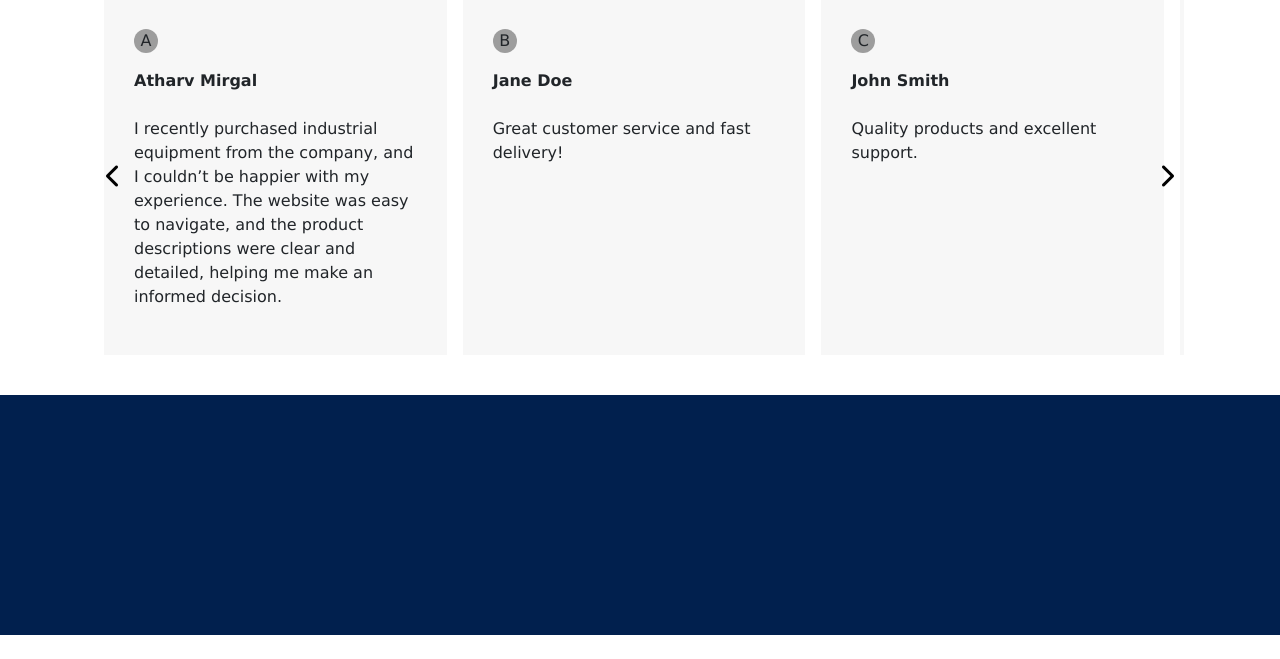
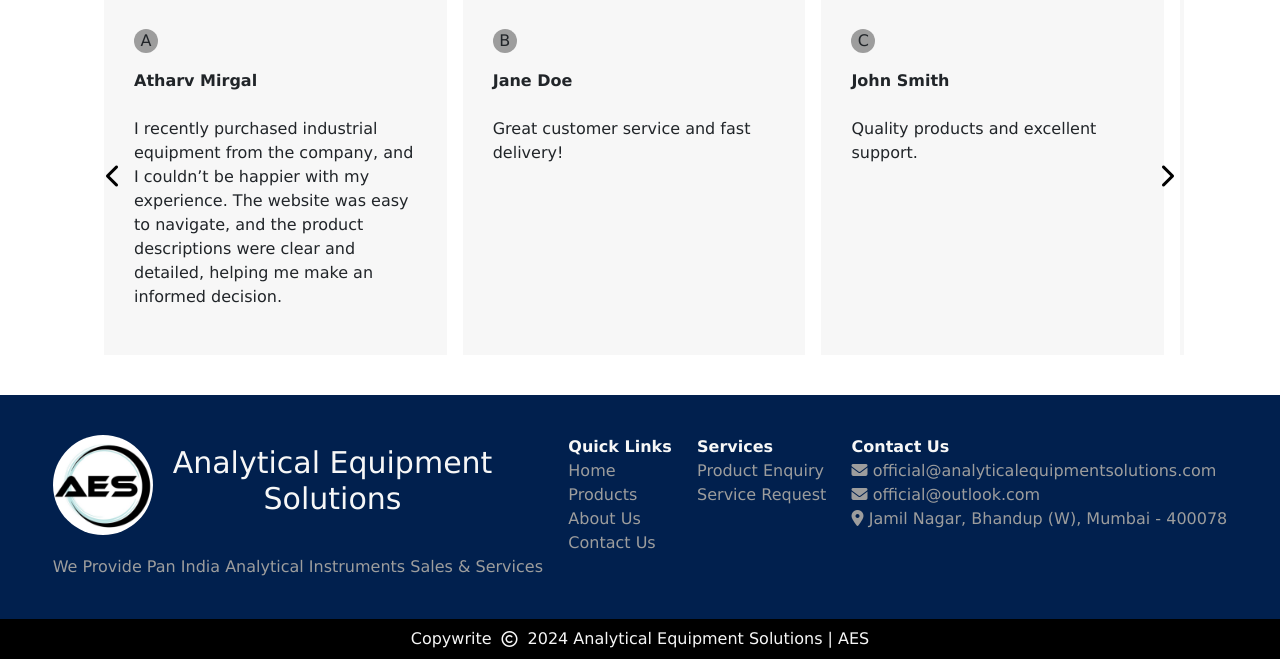
Before and after one commit to balotiyash/AES-FrontEnd, a PHP site: page / in a window 1280 px wide. Shown: the part 1537-2196 px from the top of the page. Before the commit the page ends 2172 px from the top, so only its background shows below. Run offline with PHP 8.4, Linux system fonts and the light colour scheme; some libraries are stand-ins or nearby versions.

Commit message:
formated the home page code (index, css, js & footer style)

```diff
--- a/index.html
+++ b/index.html
@@ -39,6 +39,7 @@
 
     <!-- stylesheets -->
     <link rel="stylesheet" href="./style.css">
+    <link rel="stylesheet" href="./shared/style/footerStyle.css">
 </head>
 
 <body>
@@ -73,6 +74,7 @@
         </div>
     </header>
 
+    <!-- Main content -->
     <main class="mainDiv">
         <!-- Hero Img -->
         <section class="hero-img-sec">
@@ -83,6 +85,8 @@
 
         <!-- About us & news -->
         <section class="about-news-sec">
+
+            <!-- about us -->
             <div class="about-div">
                 <h5>About Us</h5>
                 <p>Our commitment to quality, integrity, and customer satisfaction is evident in every aspect of our
@@ -94,6 +98,7 @@
                     highest standards in all our operations.</p>
             </div>
 
+            <!-- news & events -->
             <div class="news-div">
                 <h5>News & Events</h5>
                 <ul>
@@ -106,7 +111,10 @@
             </div>
         </section>
 
+        <!-- image slider section -->
         <section class="part-3">
+
+            <!-- image slider -->
             <div class="image-slider">
                 <img src="./assets/images/Automatic Hydraulic Press.jpg" alt="">
                 <img src="./assets/images/Brobe Sonicator.jpg" alt="">
@@ -114,6 +122,7 @@
                 <img src="./assets/images/Gas Flow Meter - VKIT.jpg" alt="">
             </div>
 
+            <!-- why order from us -->
             <div class="why-order-div">
                 <h5>Why order from us?</h5>
                 <br>
@@ -124,8 +133,10 @@
             </div>
         </section>
 
+        <!-- Testimonials -->
         <section class="part-4">
             <h5>Testimonials</h5>
+
             <div class="testimonials-container">
                 <div class="testimonials-div">
                     <div class="review-div">
@@ -138,7 +149,7 @@
                             experience. The website was easy to navigate, and the product descriptions were clear and
                             detailed, helping me make an informed decision.</p>
                     </div>
-                    <!-- Repeat review-divs for other testimonials -->
+
                     <div class="review-div">
                         <div>
                             <p class="profile-img">B</p>
@@ -147,6 +158,7 @@
                         <br>
                         <p>Great customer service and fast delivery!</p>
                     </div>
+
                     <div class="review-div">
                         <div>
                             <p class="profile-img">C</p>
@@ -155,6 +167,7 @@
                         <br>
                         <p>Quality products and excellent support.</p>
                     </div>
+
                     <div class="review-div">
                         <div>
                             <p class="profile-img">D</p>
@@ -163,6 +176,7 @@
                         <br>
                         <p>Highly recommended for industrial equipment!</p>
                     </div>
+
                     <div class="review-div">
                         <div>
                             <p class="profile-img">D</p>
@@ -172,62 +186,72 @@
                         <p>Highly recommended for industrial equipment!</p>
                     </div>
                 </div>
+
+                <!-- Navigation buttons -->
                 <button class="nav-button left" onclick="moveSlide(-1)"><i class="fas fa-chevron-left"></i></button>
                 <button class="nav-button right" onclick="moveSlide(1)"><i class="fas fa-chevron-right"></i></button>
             </div>
         </section>
     </main>
 
-    <footer class="footer">
+    <!-- Footer -->
+    <footer>
+        <!-- Main footer -->
+        <div class="footer">
 
+            <!-- Company profile -->
+            <div class="footer-child-1">
+                <div class="footer-child-2">
+                    <img src="./assets/images/AES Logo.jpg" alt="" class="footer-aes-logo">
+                    <h1>Analytical Equipment<br>Solutions</h1>
+                </div>
+                <p>We Provide Pan India Analytical Instruments Sales & Services</p>
+            </div>
+
+            <!-- quick links -->
+            <div class="footer-child-3">
+                <b>Quick Links</b>
+                <a href="">Home</a>
+                <a href="">Products</a>
+                <a href="">About Us</a>
+                <a href="">Contact Us</a>
+            </div>
+
+            <!-- services -->
+            <div class="footer-child-3">
+                <b>Services</b>
+                <a href="">Product Enquiry</a>
+                <a href="">Service Request</a>
+            </div>
+
+            <!-- contact us -->
+            <div class="footer-child-3">
+                <b>Contact Us</b>
+                <div>
+                    <i class="fa-solid fa-envelope"></i>
+                    <a href="">official@analyticalequipmentsolutions.com</a>
+                </div>
+                <div>
+                    <i class="fa-solid fa-envelope"></i>
+                    <a href="">official@outlook.com</a>
+                </div>
+                <div>
+                    <i class="fa-solid fa-location-dot"></i>
+                    <a href="">Jamil Nagar, Bhandup (W), Mumbai - 400078</a>
+                </div>
+            </div>
+        </div>
+
+        <!-- Copywrite section -->
+        <div class="copywrite-div">
+            <p>Copywrite</p>
+            <i class="fa-regular fa-copyright"></i>
+            <p>2024 Analytical Equipment Solutions | AES</p>
+        </div>
     </footer>
 
-    <script>
-        const images = document.querySelectorAll('.image-slider img');
-        let currentIndex = 0;
-
-        function showNextImage() {
-            // Remove active class from the current image
-            images[currentIndex].classList.remove('active');
-
-            // Update the index to the next image
-            currentIndex = (currentIndex + 1) % images.length;
-
-            // Add active class to the new image
-            images[currentIndex].classList.add('active');
-        }
-
-        // Initialize the first image as active
-        images[currentIndex].classList.add('active');
-
-        // Change image every 3 seconds (3000 milliseconds)
-        setInterval(showNextImage, 3000);
-
-    </script>
-
-    <script>
-        currentIndex = 0;
-
-        function moveSlide(direction) {
-            const testimonials = document.querySelectorAll('.review-div');
-            const totalTestimonials = testimonials.length;
-
-            // Update index based on direction
-            currentIndex += direction;
-
-            // Wrap around if at the ends
-            if (currentIndex < 0) {
-                currentIndex = totalTestimonials - 1; // Loop back to the last item
-            } else if (currentIndex >= totalTestimonials) {
-                currentIndex = 0; // Loop back to the first item
-            }
-
-            // Calculate translation
-            const offset = currentIndex * -35; // 35% is the width of each review-div
-            document.querySelector('.testimonials-div').style.transform = `translateX(${offset}%)`;
-        }
-
-    </script>
+    <!-- Scripts -->
+    <script src="./main.js"></script>
 </body>
 
 </html>
--- a/main.js
+++ b/main.js
@@ -2,6 +2,48 @@
  * File: main.js
  * Author: Yash Balotiya
  * Description: // TODO
- * Created on:
- * Last Modified:
+ * Created on: 13/10/2024
+ * Last Modified: 13/10/2024
 */
+
+const images = document.querySelectorAll('.image-slider img');
+let currentIndex = 0;
+
+function showNextImage() {
+    // Remove active class from the current image
+    images[currentIndex].classList.remove('active');
+
+    // Update the index to the next image
+    currentIndex = (currentIndex + 1) % images.length;
+
+    // Add active class to the new image
+    images[currentIndex].classList.add('active');
+}
+
+// Initialize the first image as active
+images[currentIndex].classList.add('active');
+
+// Change image every 3 seconds (3000 milliseconds)
+setInterval(showNextImage, 3000);
+
+
+currentIndex = 0;
+
+function moveSlide(direction) {
+    const testimonials = document.querySelectorAll('.review-div');
+    const totalTestimonials = testimonials.length;
+
+    // Update index based on direction
+    currentIndex += direction;
+
+    // Wrap around if at the ends
+    if (currentIndex < 0) {
+        currentIndex = totalTestimonials - 1; // Loop back to the last item
+    } else if (currentIndex >= totalTestimonials) {
+        currentIndex = 0; // Loop back to the first item
+    }
+
+    // Calculate translation
+    const offset = currentIndex * -35; // 35% is the width of each review-div
+    document.querySelector('.testimonials-div').style.transform = `translateX(${offset}%)`;
+}
--- /dev/null
+++ b/shared/style/footerStyle.css
@@ -0,0 +1,80 @@
+/*
+    File: shared/style/footerStyle.css
+    Author: Yash Balotiya
+    Description: This file contains the styling part of the footer.
+    Created on: 13/10/2024
+    Last Modified: 13/10/2024
+*/
+
+.footer {
+    width: 100%;
+    /* height: 30%; */
+    background-color: #01204e;
+    margin-top: 40px;
+    display: flex;
+    justify-content: space-around;
+    align-items: start;
+    padding: 40px;
+    color: #9d9d9d;
+}
+
+.footer-aes-logo {
+    width: 100px;
+    border-radius: 50%;
+}
+
+.footer-child-2 {
+    display: flex;
+    align-items: center;
+}
+
+.footer-child-2 h1 {
+    font-size: 30px;
+    margin-left: 20px;
+    text-align: center;
+    color: #f7f7f7;
+}
+
+.footer-child-1 p {
+    /* color: #9d9d9d; */
+    margin: 20px 0 0 0;
+}
+
+.footer-child-3 {
+    display: flex;
+    flex-direction: column;
+}
+
+.footer-child-3 b {
+    color: #f7f7f7;
+}
+
+.footer-child-3 a {
+    text-decoration: none;
+    color: #9d9d9d;
+    transition: 0.5s all ease-in-out;
+}
+
+.footer-child-3 a:hover {
+    text-decoration: underline;
+    color: #ffffff; /* Change to a more visible color on hover */
+}
+
+.copywrite-div {
+    width: 100%;
+    height: 40px;
+    background-color: black;
+    color: #f7f7f7;
+    display: flex;
+    justify-content: center;
+    align-items: center;
+}
+
+.copywrite-div i {
+    margin: 0 10px;
+}
+
+.copywrite-div p {
+    margin: 0;
+    font-size: 16px;
+}
--- a/style.css
+++ b/style.css
@@ -18,6 +18,7 @@ body {
     background-color: white;
 }
 
+/* main section */
 .mainDiv {
     width: 100%;
     display: flex;
@@ -25,6 +26,7 @@ body {
     align-items: center;
 }
 
+/* hero image section */
 .hero-img-sec {
     width: 100%;
     height: 550px;
@@ -47,10 +49,6 @@ body {
     overflow: hidden;
 }
 
-h5 {
-    color: #0092dd;
-}
-
 .hero-img-sec div p {
     font-size: 30px;
     margin: 0;
@@ -62,6 +60,11 @@ h5 {
     to {
         transform: translateX(0);
     }
+}
+
+/* About & news section */
+h5 {
+    color: #0092dd;
 }
 
 .about-news-sec, .part-3 {
@@ -84,6 +87,7 @@ h5 {
     text-align: justify;
 }
 
+/* image slider section */
 .part-3 img {
     width: 40%;
     /* height: 300px; */
@@ -113,6 +117,7 @@ h5 {
     opacity: 1; /* Show active image */
 }
 
+/* testimonials section */
 .part-4 {
     width: 85%;
     display: flex;
@@ -173,10 +178,3 @@ h5 {
     text-align: center;
     border-radius: 50%;
 }
-
-.footer {
-    width: 100%;
-    height: 30%;
-    background-color: #01204e;
-    margin-top: 40px;
-}
```
